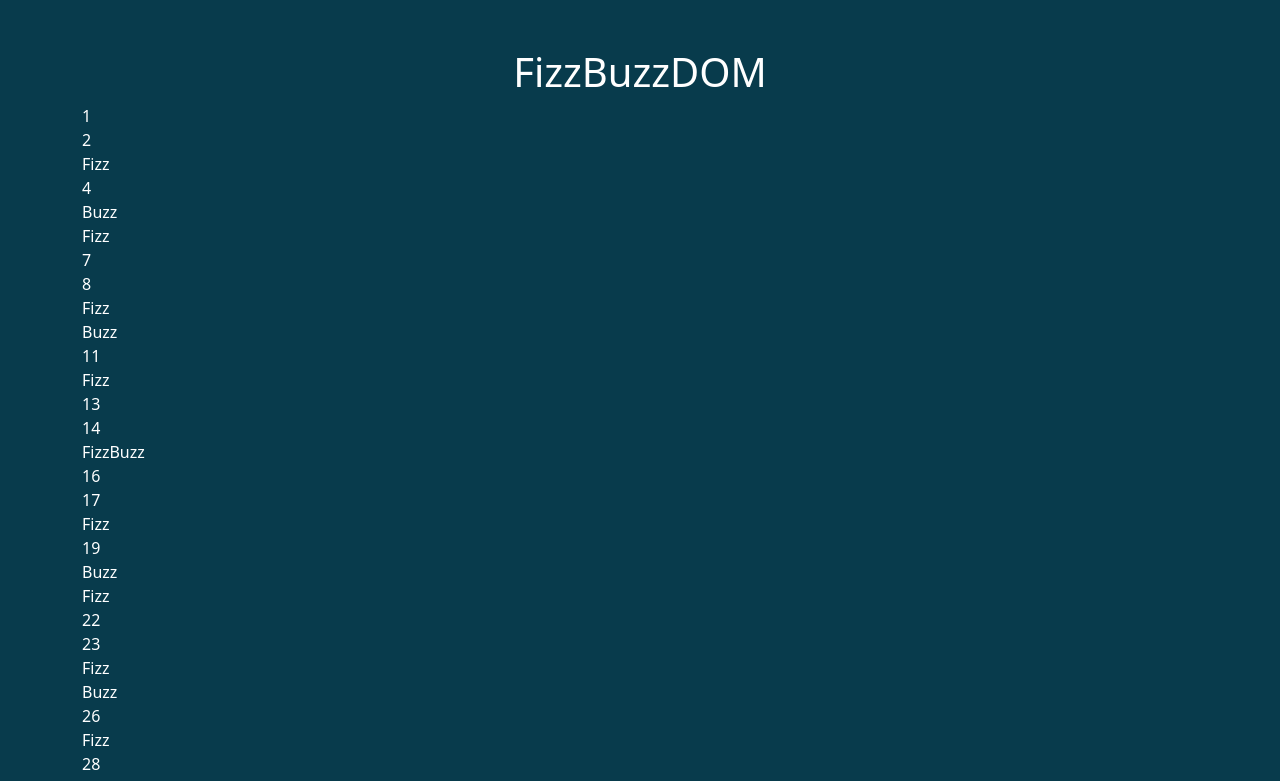
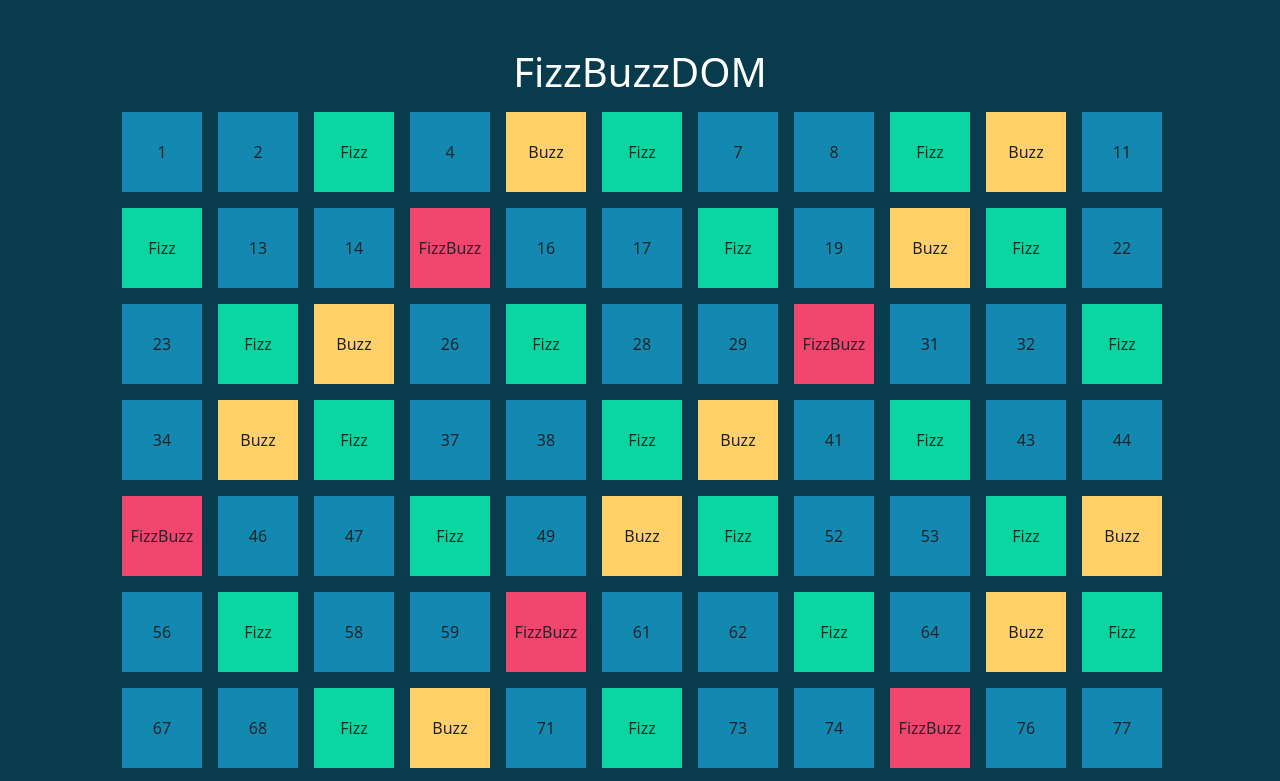
Before and after one commit to giuliagrfo/js-fizzbuzz, a plain HTML site: page bonus/index.html in a window 1280 px wide. Shown: the top 781 px of the page. Drawn offline with nearby package versions, Linux system fonts and the light colour scheme.

Commit message:
bonus 1-2

```diff
--- a/bonus/assets/css/style.css
+++ b/bonus/assets/css/style.css
@@ -2,6 +2,33 @@ body {
     background-color: #083b4c;
 }
 
+ul {
+    display: flex;
+    flex-wrap: wrap;
+}
+
 li {
     list-style: none;
+    width: 80px;
+    height: 80px;
+    margin: 0.5rem;
+    display: flex;
+    justify-content: center;
+    align-items: center;
 }
+
+.fizzbuzz {
+    background-color: #f0466f;
+}
+
+.fizz {
+    background-color: #0bd6a1;
+}
+
+.buzz {
+    background-color: #ffd166;
+}
+
+.number {
+    background-color: #1389b2;
+}
--- a/bonus/assets/js/main_b.js
+++ b/bonus/assets/js/main_b.js
@@ -11,21 +11,20 @@ const listElement = document.querySelector('ul.list');
 for (let i = 1; i <= 100; i++){
     // console.log(i);
     if (i % 3 === 0 && i % 5 === 0){
-        let liElement = `<li>FizzBuzz</li>`;
-        listElement.insertAdjacentHTML('beforebegin', liElement);
+        let liElement = `<li class="fizzbuzz">FizzBuzz</li>`;
+        listElement.insertAdjacentHTML('beforeend', liElement);
         // console.log('FizzBuzz');
     } else if (i % 3 == 0){
-        let liElement = `<li>Fizz</li>`;
-        listElement.insertAdjacentHTML('beforebegin', liElement);
+        let liElement = `<li class="fizz">Fizz</li>`;
+        listElement.insertAdjacentHTML('beforeend', liElement);
         // console.log('Fizz');
     } else if (i % 5 === 0){
-        let liElement = `<li>Buzz</li>`;
-        listElement.insertAdjacentHTML('beforebegin', liElement);
+        let liElement = `<li class="buzz">Buzz</li>`;
+        listElement.insertAdjacentHTML('beforeend', liElement);
         // console.log('Buzz');
     } else {
-        let liElement = `<li>${i}</li>`;
-        listElement.insertAdjacentHTML('beforebegin', liElement);
+        let liElement = `<li class="number">${i}</li>`;
+        listElement.insertAdjacentHTML('beforeend', liElement);
     }
 
-
 }
--- a/bonus/index.html
+++ b/bonus/index.html
@@ -8,8 +8,8 @@
     <link rel="stylesheet" href="./assets/css/style.css">
   </head>
   <body>
-    <div class="container text-white">
-        <h1 class="text-center mt-5">FizzBuzzDOM</h1>
+    <div class="container">
+        <h1 class="text-white text-center mt-5">FizzBuzzDOM</h1>
         <ul class="list">
 
         </ul>
```
